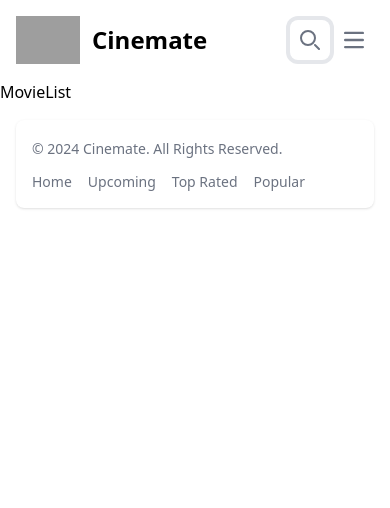
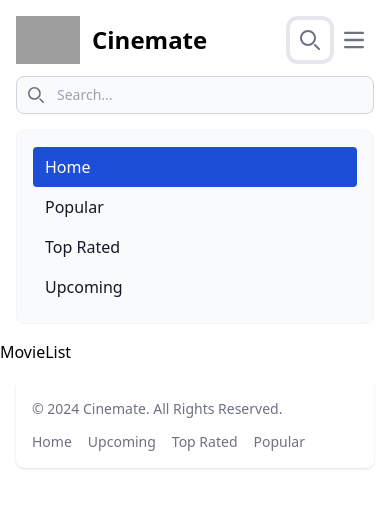
Before and after one commit to Ludis-ET/cinemate, a React (Vite) app: page / in a window 390 px wide. Both pictures are taken after a click on the button "Search". Shown: the top 508 px of the page. Built offline with nearby package versions, Linux system fonts and the light colour scheme; grey boxes are pictures that could not be loaded.

Commit message:
Add a click event listener to the search button to toggle the visibility of the search bar.

```diff
--- a/src/components/Header.jsx
+++ b/src/components/Header.jsx
@@ -28,6 +28,7 @@ export const Header = () => {
             data-collapse-toggle="navbar-search"
             aria-controls="navbar-search"
             aria-expanded="false"
+            onClick={() => setHidden(!hidden)}
             className="md:hidden text-gray-500 dark:text-gray-400 hover:bg-gray-100 dark:hover:bg-gray-700 focus:outline-none focus:ring-4 focus:ring-gray-200 dark:focus:ring-gray-700 rounded-lg text-sm p-2.5 me-1"
           >
             <svg
@@ -79,6 +80,7 @@ export const Header = () => {
             className="inline-flex items-center p-2 w-10 h-10 justify-center text-sm text-gray-500 rounded-lg md:hidden hover:bg-gray-100 focus:outline-none focus:ring-2 focus:ring-gray-200 dark:text-gray-400 dark:hover:bg-gray-700 dark:focus:ring-gray-600"
             aria-controls="navbar-search"
             aria-expanded="false"
+            onClick={() => setHidden(!hidden)}
           >
             <span className="sr-only">Open main menu</span>
             <svg
@@ -99,7 +101,9 @@ export const Header = () => {
           </button>
         </div>
         <div
-          className="items-center justify-between hidden w-full md:flex md:w-auto md:order-1"
+          className={`items-center justify-between ${
+            hidden ? "hidden" : ""
+          } w-full md:flex md:w-auto md:order-1`}
           id="navbar-search"
         >
           <div className="relative mt-3 md:hidden">
```
